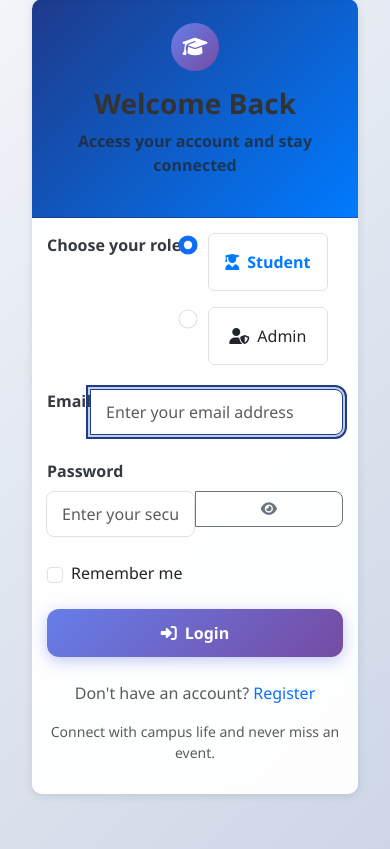
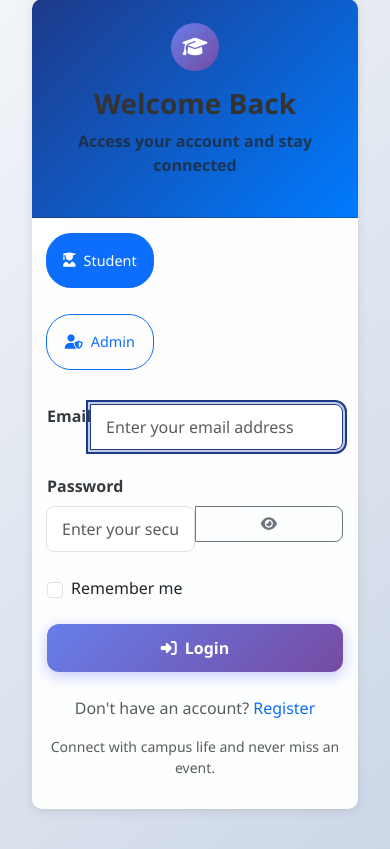
Before and after one commit to madhubabumanikala/AU_App, a Flask app: page /auth/login in a window 390 px wide. Shown: the part 105-954 px from the top of the page. Run offline with Flask 3, Linux system fonts and the light colour scheme; parts of the project's set-up code (start-up, migrations or seed data) failed here and were passed over.

Commit message:
mobile layout update

```diff
--- a/routes/main.py
+++ b/routes/main.py
@@ -232,7 +232,8 @@ def calendar_view():
         Task.is_active == True
     ).all()
 
-    # Create calendar data
+    # Create calendar data - set first day of week to Sunday (6)
+    calendar.setfirstweekday(calendar.SUNDAY)
     cal = calendar.monthcalendar(year, month)
     month_name = calendar.month_name[month]
 
--- a/templates/auth/login.html
+++ b/templates/auth/login.html
@@ -17,20 +17,14 @@
 
                         <!-- User Type Selection -->
                         <div class="input-group">
-                            <label class="form-label">Choose your role</label>
+                            <input type="hidden" name="user_type" value="student" id="user_type_hidden">
                             <div class="card-grid card-grid-2" style="gap: 1rem;">
-                                <div class="form-check" style="margin: 0;">
-                                    <input type="radio" name="user_type" value="student" id="user_type_student" class="form-check-input" checked>
-                                    <label class="form-check-label d-flex align-items-center justify-content-center p-3 border rounded" for="user_type_student" style="cursor: pointer; transition: all 0.3s ease;">
-                                        <i class="fas fa-user-graduate me-2"></i>Student
-                                    </label>
-                                </div>
-                                <div class="form-check" style="margin: 0;">
-                                    <input type="radio" name="user_type" value="admin" id="user_type_admin" class="form-check-input">
-                                    <label class="form-check-label d-flex align-items-center justify-content-center p-3 border rounded" for="user_type_admin" style="cursor: pointer; transition: all 0.3s ease;">
-                                        <i class="fas fa-user-shield me-2"></i>Admin
-                                    </label>
-                                </div>
+                                <button type="button" class="btn btn-outline-primary d-flex align-items-center justify-content-center p-3 user-type-btn active" data-type="student">
+                                    <i class="fas fa-user-graduate me-2"></i>Student
+                                </button>
+                                <button type="button" class="btn btn-outline-primary d-flex align-items-center justify-content-center p-3 user-type-btn" data-type="admin">
+                                    <i class="fas fa-user-shield me-2"></i>Admin
+                                </button>
                             </div>
                         </div>
 
@@ -160,38 +154,28 @@ document.addEventListener('DOMContentLoaded', function() {
         emailField.focus();
     }
 
-    // Handle user type selection
-    const user_type_radios = document.querySelectorAll('input[name="user_type"]');
-    const cardHeader = document.querySelector('.card-header h4');
+    // Handle user type selection with buttons
+    const userTypeButtons = document.querySelectorAll('.user-type-btn');
+    const hiddenUserType = document.getElementById('user_type_hidden');
 
-    user_type_radios.forEach(radio => {
-        radio.addEventListener('change', function() {
-            // Update form title based on selection
-            if (cardHeader) {
-                if (this.value === 'admin') {
-                    cardHeader.innerHTML = '<i class="fas fa-user-shield me-2"></i>Admin Login';
-                } else {
-                    cardHeader.innerHTML = '<i class="fas fa-sign-in-alt me-2"></i>Login';
-                }
-            }
+    userTypeButtons.forEach(button => {
+        button.addEventListener('click', function() {
+            // Remove active class from all buttons
+            userTypeButtons.forEach(btn => {
+                btn.classList.remove('active');
+                btn.classList.remove('btn-primary');
+                btn.classList.add('btn-outline-primary');
+            });
 
-            // Visual feedback for selection
-            user_type_radios.forEach(r => {
-                const label = r.nextElementSibling;
-                if (r.checked) {
-                    label.style.color = '#007bff';
-                    label.style.fontWeight = '600';
-                } else {
-                    label.style.color = '';
-                    label.style.fontWeight = '500';
-                }
-            });
+            // Add active class to clicked button
+            this.classList.add('active');
+            this.classList.remove('btn-outline-primary');
+            this.classList.add('btn-primary');
+
+            // Update hidden input value
+            const userType = this.getAttribute('data-type');
+            hiddenUserType.value = userType;
         });
-
-        // Trigger change event to set initial state
-        if (radio.checked) {
-            radio.dispatchEvent(new Event('change'));
-        }
     });
 });
 </script>
```
